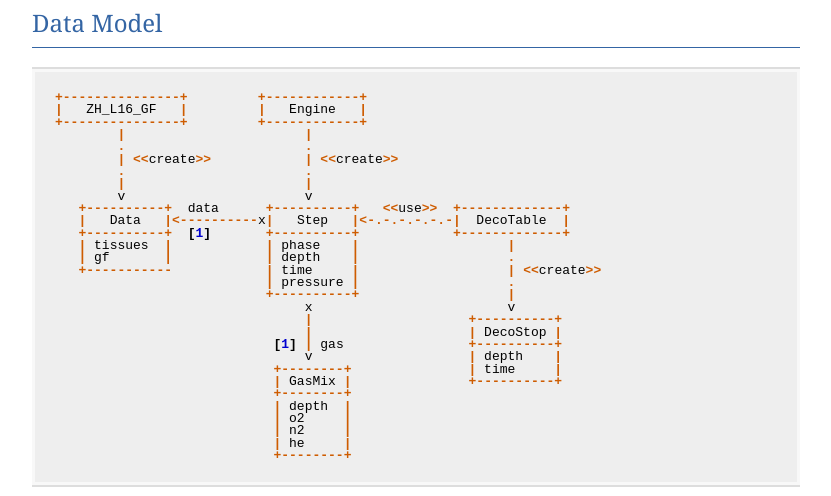
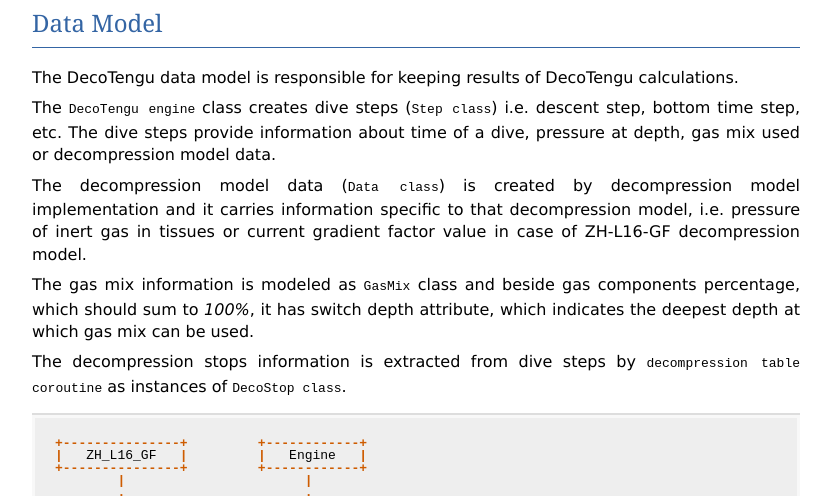
Before and after one commit to gully/decotengu, a Sphinx documentation site: the page built from doc/design.rst, in a window 1280 px wide and 900 px high, scrolled down 1361 px, cut to the strip 192-688 px from the top of the window. Shown: the whole strip, without its empty margins (48-879 px from the left). Built offline with Sphinx 7.4.7, drawn with Linux system fonts in a browser that asks for light colours.

Commit message:
- described decotengu data model design

```diff
--- a/doc/design.rst
+++ b/doc/design.rst
@@ -80,6 +80,29 @@ of calculations is carried by DecoTengu data model, see
 
 Data Model
 ----------
+The DecoTengu data model is responsible for keeping results of DecoTengu
+calculations.
+
+The :class:`DecoTengu engine <decotengu.Engine>` class creates dive steps
+(:class:`Step class <decotengu.engine.Step>`) i.e. descent step, bottom
+time step, etc. The dive steps provide information about time of a dive,
+pressure at depth, gas mix used or decompression model data.
+
+The decompression model data (:class:`Data class <decotengu.model.Data>`)
+is created by decompression model implementation and it carries information
+specific to that decompression model, i.e.  pressure of inert gas in
+tissues or current gradient factor value in case
+of ZH-L16-GF decompression model.
+
+The gas mix information is modeled as :class:`GasMix
+<decotengu.engine.GasMix>` class and beside gas components percentage,
+which should sum to `100%`, it has switch depth attribute, which indicates
+the deepest depth at which gas mix can be used.
+
+The decompression stops information is extracted from dive steps by
+:class:`decompression table coroutine <decotengu.mod.DecoTable>` as
+instances of :class:`DecoStop class <decotengu.engine.DecoStop>`.
+
 .. code::
    :class: diagram
 
```
